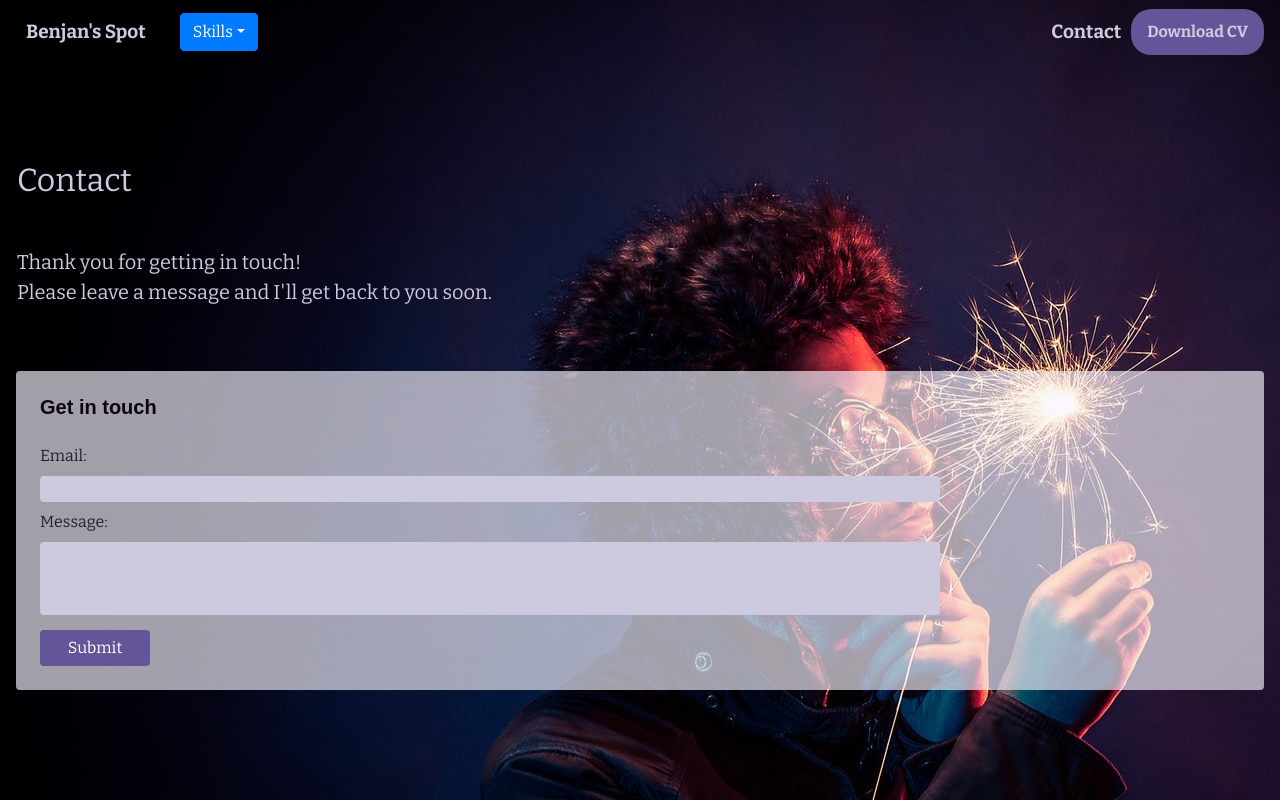
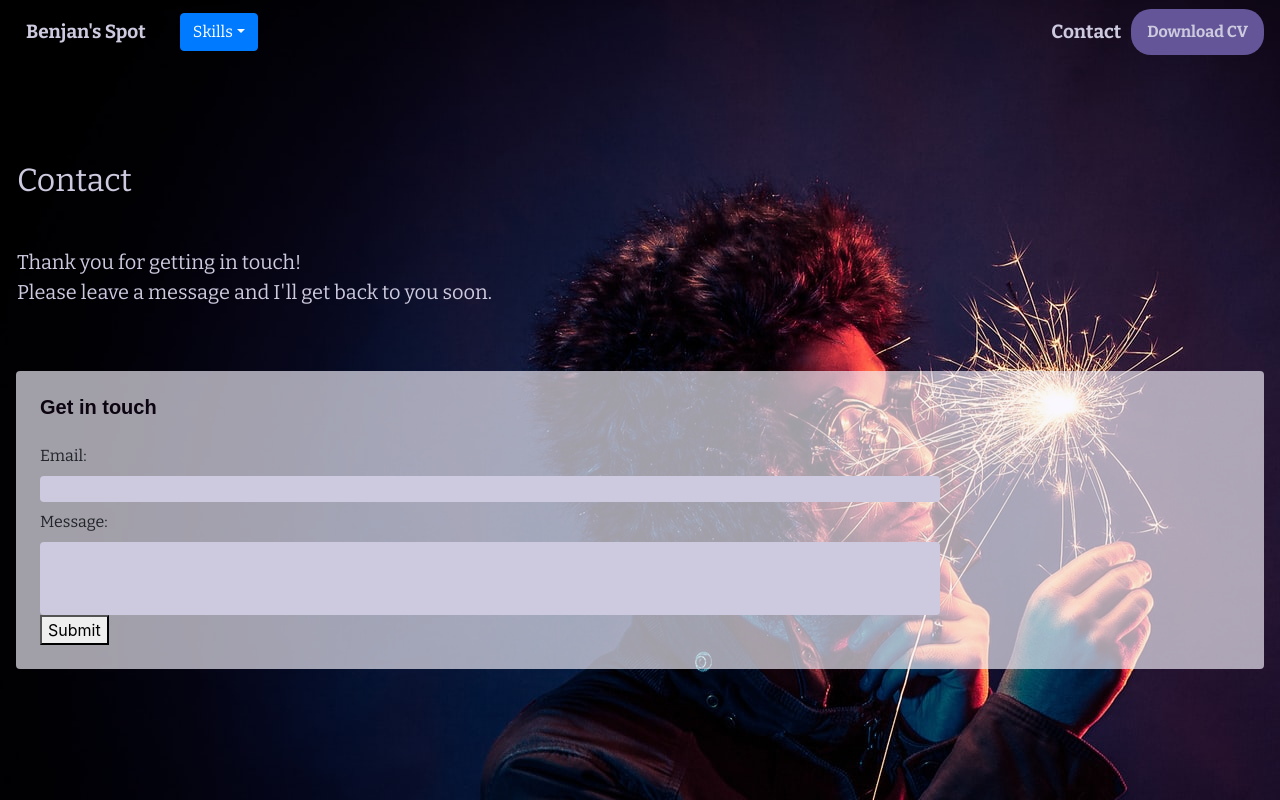
Before and after one commit to benjanknoetze/benjan-spot, a Next.js app: page /contact in a window 1280 px wide. Built offline with nearby package versions, Linux system fonts and the light colour scheme; a web font is replaced by a local one.

Commit message:
temporary formspring fix

```diff
--- a/components/Contact/ContactForm.js
+++ b/components/Contact/ContactForm.js
@@ -27,7 +27,7 @@ export default class MyForm extends React.Component {
 		<input className="formInput" type="email" name="email" /> <br></br>
         <label className="formLabel mt-2">Message:</label> <br></br>
 		<input className="formInput pb-5" type="text" name="message" /> <br></br>
-        {status === "SUCCESS" ? <p>Thanks!</p> : <button id="submitButton">Submit</button>}
+        {status === "SUCCESS" ? <p>Thanks!</p> : <button>Submit</button>}
         {status === "ERROR" && <p>Ooops! There was an error.</p>}
       </form>
 	  <style global jsx>{`
```
